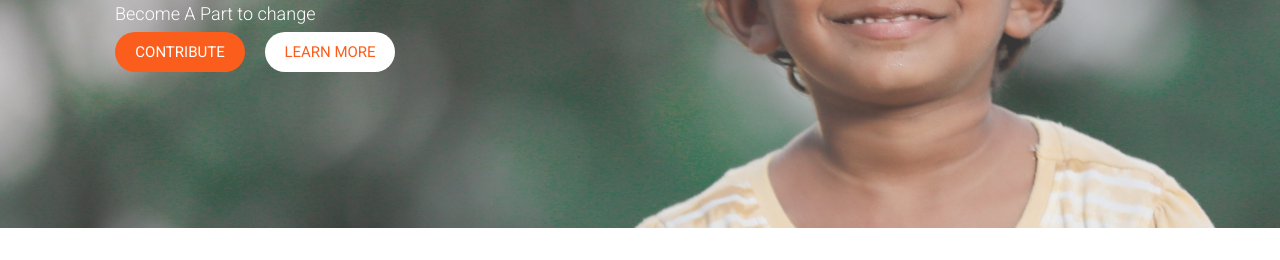
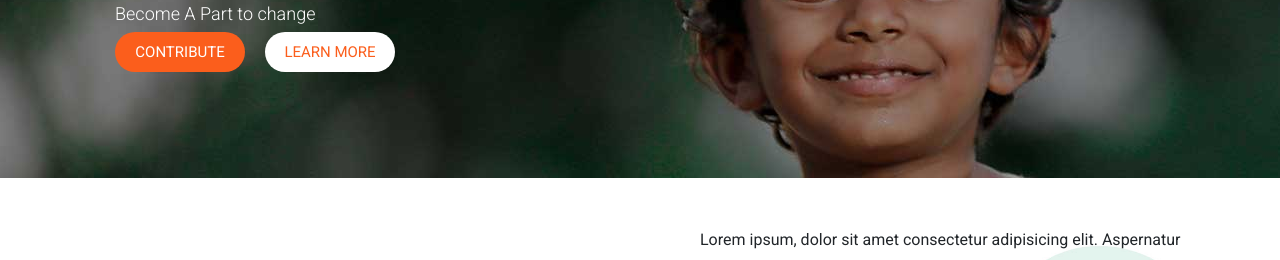
Before and after one commit to TejasCreatives/emfoundationsdemo.github.io, a plain HTML site: page index.html in a window 1280 px wide. Shown: the part 318-578 px from the top of the page. Drawn offline with nearby package versions, Linux system fonts and the light colour scheme.

Commit message:
commit changes

```diff
--- a/css/style.css
+++ b/css/style.css
@@ -69,11 +69,11 @@ p {
 }
 
 header {
-  background-image: url("../images/hero.png");
+  background-image: url("../images/hero.jpg");
   background-repeat: no-repeat;
   max-width: 100%;
-  height: 450px;
-  background-position: center;
+  height: 400px;
+  background-position: top;
 }
 
 .content-bg {
```
Also changed, not shown: images/hero.jpg (added).
